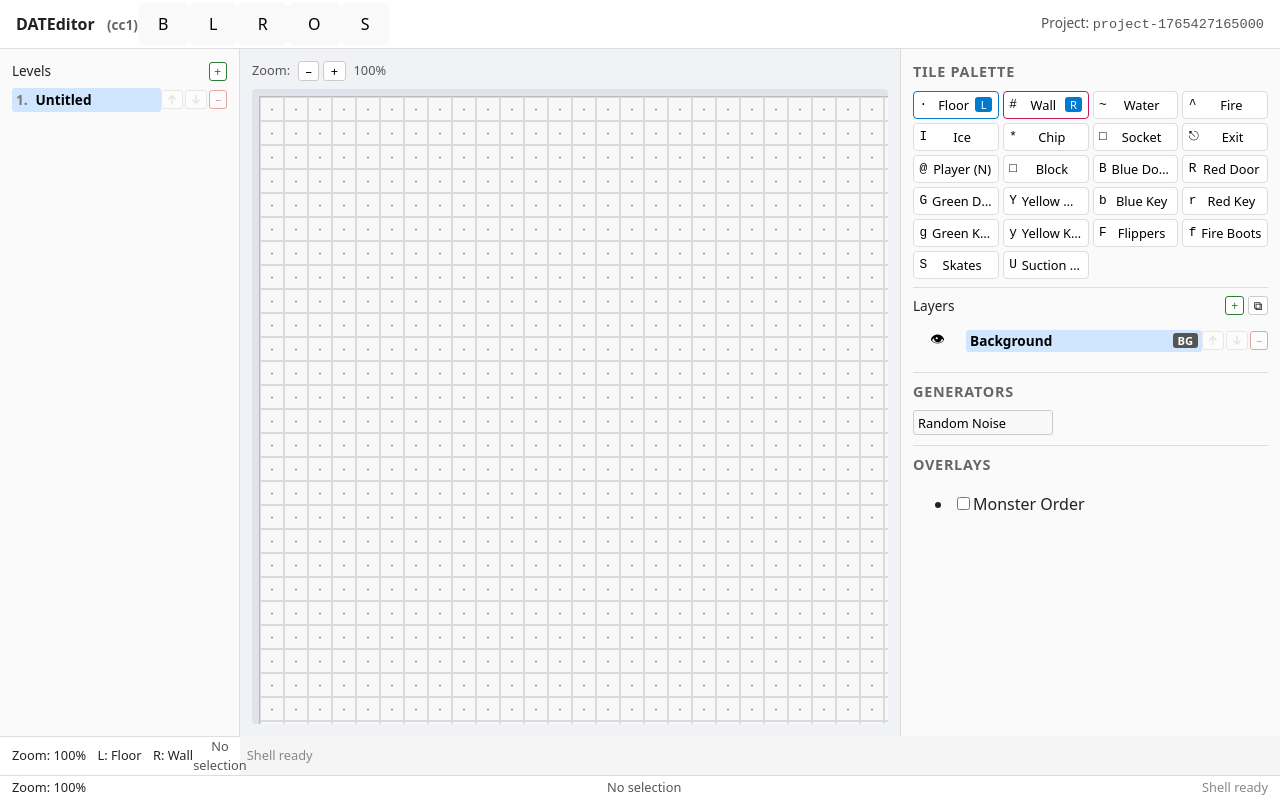
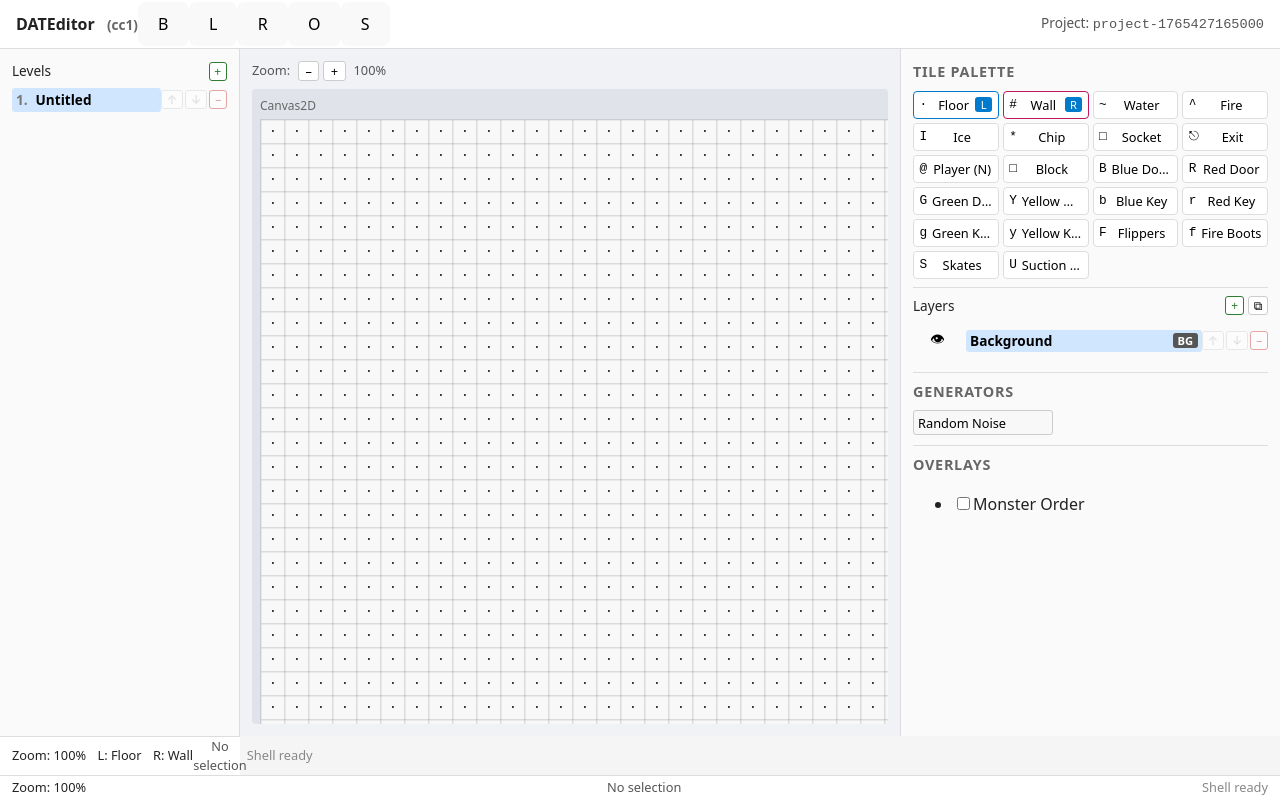
Before and after one commit to joshua-bone/CCEditor, a React app in the folder frontend/: page / in a window 1280 px wide. Built offline with nearby package versions, Linux system fonts and the light colour scheme; the HTML template or start-up script is replaced by a standard one.

Commit message:
C2D02 - Tiles rendering via Canvas2D

```diff
--- a/frontend/src/App.css
+++ b/frontend/src/App.css
@@ -601,15 +601,22 @@ body {
   text-shadow: 0 0 2px #ffffff;
 }
 
-.LevelCanvas-canvas {
-  position: absolute;
-  top: 0;
-  left: 0;
-  user-select: none;
-  cursor: crosshair;
-}
-
 .LevelCanvas-inner {
   position: relative;
   transform-origin: top left;
+  display: flex;
+  flex-direction: column;
+  gap: 8px; /* spacing between canvas and DOM grid views */
 }
+
+.LevelCanvas-layerTitle {
+  font-size: 0.75rem;
+  color: #666;
+  margin-bottom: 4px;
+}
+
+.LevelCanvas-canvas {
+  user-select: none;
+  cursor: crosshair;
+  border: 1px solid rgba(0, 0, 0, 0.1); /* optional debug border */
+}
--- a/frontend/src/ui/LevelCanvas.tsx
+++ b/frontend/src/ui/LevelCanvas.tsx
@@ -1,6 +1,6 @@
 // frontend/src/ui/LevelCanvas.tsx
 
-import React, { useMemo, useRef, useState } from 'react';
+import React, { useEffect, useMemo, useRef, useState } from 'react';
 import type { LevelWithLayers } from '../core/model/layers';
 import type { SelectionRect } from '../core/model/selection';
 import type { GameDefinition } from '../core/game/gameDefinition';
@@ -58,6 +58,77 @@ export const LevelCanvas: React.FC<LevelCanvasProps> = ({
     }
     return map;
   }, [gameDefinition]);
+
+  useEffect(() => {
+    const canvas = canvasRef.current;
+    if (!canvas || !flattened) {
+      return;
+    }
+
+    const ctx = canvas.getContext('2d');
+    if (!ctx) {
+      return;
+    }
+
+    const { width, height } = flattened.size;
+    const logicalWidth = width * CELL_SIZE;
+    const logicalHeight = height * CELL_SIZE;
+
+    const dpr = window.devicePixelRatio || 1;
+
+    // Ensure canvas backing store matches logical size * DPR.
+    if (canvas.width !== logicalWidth * dpr || canvas.height !== logicalHeight * dpr) {
+      canvas.width = logicalWidth * dpr;
+      canvas.height = logicalHeight * dpr;
+    }
+
+    // Reset transform and apply DPR scaling; zoom is handled via CSS on the wrapper.
+    ctx.setTransform(dpr, 0, 0, dpr, 0, 0);
+
+    // Clear full logical area.
+    ctx.clearRect(0, 0, logicalWidth, logicalHeight);
+
+    // Basic styles for text drawing.
+    ctx.textAlign = 'center';
+    ctx.textBaseline = 'middle';
+    ctx.font = `${CELL_SIZE * 0.6}px system-ui`;
+
+    for (let y = 0; y < height; y += 1) {
+      for (let x = 0; x < width; x += 1) {
+        const cell = flattened.grid.get({ x, y }) as GameCellBase;
+
+        // Compute label using the same logic as for the DOM grid.
+        let label = '·';
+
+        if (gameDefinition?.gameId === 'cc1' && symbolsById) {
+          const cc1Cell = cell as CC1Cell;
+          const topCode = cc1Cell.top ?? CC1TileId.FLOOR;
+          const tileName = cc1TileIdToName(topCode);
+          const symbol = symbolsById.get(tileName) ?? '■';
+          label = symbol;
+        } else {
+          const hasTop = (cell as { top?: unknown }).top !== undefined;
+          label = hasTop ? '■' : '·';
+        }
+
+        const px = x * CELL_SIZE;
+        const py = y * CELL_SIZE;
+
+        // Background
+        ctx.fillStyle = '#f8f8f8';
+        ctx.fillRect(px, py, CELL_SIZE, CELL_SIZE);
+
+        // Grid lines (optional; comment out if too noisy)
+        ctx.strokeStyle = 'rgba(0,0,0,0.12)';
+        ctx.lineWidth = 1;
+        ctx.strokeRect(px, py, CELL_SIZE, CELL_SIZE);
+
+        // Glyph
+        ctx.fillStyle = '#000000';
+        ctx.fillText(label, px + CELL_SIZE / 2, py + CELL_SIZE / 2);
+      }
+    }
+  }, [canvasRef, flattened, gameDefinition, symbolsById]);
 
   if (!level || !flattened) {
     return <div className="LevelCanvas-empty">No level or game definition available.</div>;
@@ -184,8 +255,12 @@ export const LevelCanvas: React.FC<LevelCanvasProps> = ({
         </button>
         <span className="CanvasToolbar-zoomValue">{Math.round(zoom * 100)}%</span>
       </div>
+
       <div className="LevelCanvas-scroll">
         <div className="LevelCanvas-inner" style={{ transform: `scale(${zoom})` }}>
+          {/* Canvas view (for C2D debugging) */}
+          <div className="LevelCanvas-layer">
+            <div className="LevelCanvas-layerTitle">Canvas2D</div>
             <canvas
               ref={canvasRef}
               className="LevelCanvas-canvas"
@@ -196,6 +271,11 @@ export const LevelCanvas: React.FC<LevelCanvasProps> = ({
                 height: size.height * CELL_SIZE,
               }}
             />
+          </div>
+
+          {/* DOM grid view (current production view) */}
+          <div className="LevelCanvas-layer">
+            <div className="LevelCanvas-layerTitle">DOM grid</div>
             <div
               className="LevelCanvas"
               style={{
@@ -256,12 +336,13 @@ export const LevelCanvas: React.FC<LevelCanvasProps> = ({
                     </div>
                   );
                 }
-              // Lines/rects can be added later (TS24).
+                // Lines/rects can be added later.
                 return null;
               })}
             </div>
           </div>
         </div>
       </div>
+    </div>
   );
 };
```
Lines whose indentation alone changed are shown as unchanged.
